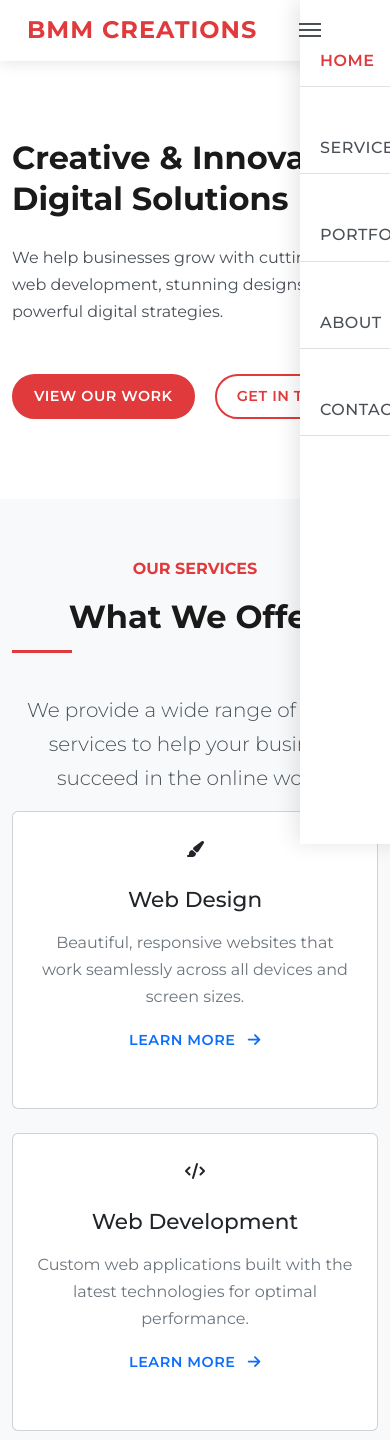
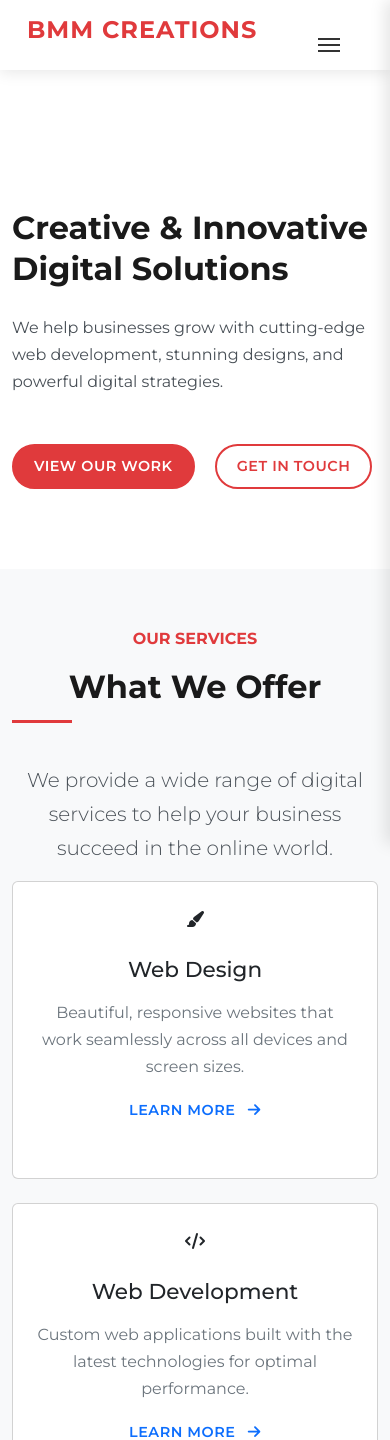
Before and after one commit to brian-brayoh/BMMCREATIONS, a PHP site: page /BMM/ in a window 390 px wide. Shown: the top 1440 px of the page. Run offline with PHP 8.4, Linux system fonts and the light colour scheme; some libraries are stand-ins or nearby versions.

Commit message:
Update project files: modified contact form, adjusted layout, fixed bugs

```diff
--- a/index.html
+++ b/index.html
@@ -31,25 +31,25 @@
     </div>
 
     <!-- Header -->
-    <header id="header">
+    <header id="header" class="fixed-top">
         <div class="container">
-            <div class="header-container">
+            <div class="header-container d-flex justify-content-between align-items-center">
                 <a href="index.html" class="logo">BMM Creations</a>
 
                 <!-- Mobile Menu Toggle -->
-                <div class="hamburger d-md-none">
+                <button class="hamburger d-lg-none" aria-label="Toggle navigation" aria-expanded="false">
                     <span></span>
                     <span></span>
                     <span></span>
-                </div>
+                </button>
 
-                <!-- Navigation -->
+                <!-- Main Navigation -->
                 <nav class="main-nav">
                     <ul class="nav-menu">
                         <li class="nav-item"><a href="#home" class="nav-link active">Home</a></li>
                         <li class="nav-item"><a href="#services" class="nav-link">Services</a></li>
                         <li class="nav-item"><a href="#portfolio" class="nav-link">Portfolio</a></li>
-                        <li class="nav-item"><a href="#services" class="nav-link">About</a></li>
+                        <li class="nav-item"><a href="#about" class="nav-link">About</a></li>
                         <li class="nav-item"><a href="#contact" class="nav-link">Contact</a></li>
                     </ul>
                 </nav>
--- a/styles.css
+++ b/styles.css
@@ -41,19 +41,19 @@
     position: fixed;
     top: 0;
     left: 0;
-    right: 0;
-    z-index: 1000;
-    background: var(--bg-white);
+    width: 100%;
+    z-index: 997;
+    background: rgba(255, 255, 255, 0.95);
     box-shadow: 0 2px 15px rgba(0, 0, 0, 0.1);
-    transition: all 0.3s ease-in-out;
+    transition: all 0.3s ease;
     padding: 15px 0;
+    height: 70px; /* Fixed height for header */
 }
 
 #header.header-scrolled {
     padding: 10px 0;
-    background: var(--bg-white);
+    background: #fff;
     box-shadow: 0 5px 20px rgba(0, 0, 0, 0.1);
-    backdrop-filter: blur(10px);
 }
 
 .header-container {
@@ -79,13 +79,17 @@
 }
 
 /* Navigation Menu */
+.main-nav {
+    display: flex;
+    align-items: center;
+}
+
 .nav-menu {
     display: flex;
+    align-items: center;
     list-style: none;
     margin: 0;
     padding: 0;
-    align-items: center;
-    gap: 15px;
 }
 
 .nav-item {
@@ -141,31 +145,79 @@
 
 /* Mobile responsiveness */
 @media (max-width: 991.98px) {
+    .hamburger {
+        display: block;
+        position: absolute;
+        right: 15px;
+        top: 15px;
+        z-index: 1001;
+    }
+
+    .main-nav {
+        position: fixed;
+        top: 0;
+        right: -280px; /* Start off-screen */
+        width: 280px;
+        height: 100vh;
+        background: #fff;
+        box-shadow: -5px 0 15px rgba(0, 0, 0, 0.1);
+        transition: right 0.3s ease;
+        z-index: 1000;
+        padding: 80px 0 30px;
+        margin: 0;
+        overflow-y: auto;
+    }
+
+    .main-nav.active {
+        right: 0;
+    }
+
     .nav-menu {
         flex-direction: column;
-        align-items: flex-start;
-        padding: 20px 0;
         width: 100%;
-        gap: 5px;
+        height: 100%;
+        padding: 0 30px;
+        overflow-y: auto;
     }
 
     .nav-item {
         width: 100%;
+        margin: 0;
+        border-bottom: 1px solid #eee;
     }
 
     .nav-link {
-        padding: 12px 20px;
-        width: 100%;
-        border-radius: 0;
         display: block;
+        padding: 15px 0;
+        font-size: 16px;
     }
 
-    .nav-link::before {
-        display: none;
+    /* Overlay when mobile menu is open */
+    .mobile-nav-active::before {
+        content: '';
+        position: fixed;
+        top: 0;
+        left: 0;
+        width: 100%;
+        height: 100%;
+        background: rgba(0, 0, 0, 0.5);
+        z-index: 999;
+        opacity: 1;
+        visibility: visible;
+        transition: all 0.3s ease;
     }
 
-    .nav-link:hover {
-        background-color: rgba(224, 58, 60, 0.05);
+    /* Prevent body scroll when menu is open */
+    body.mobile-nav-active {
+        overflow: hidden;
+        position: fixed;
+        width: 100%;
+        height: 100%;
+    }
+
+    /* Add padding to the top of the body to account for fixed header */
+    body {
+        padding-top: 70px;
     }
 }
 
@@ -198,19 +250,22 @@
     cursor: pointer;
     padding: 10px;
     z-index: 1001;
+    background: none;
+    border: none;
+    position: relative;
 }
 
 .hamburger span {
     display: block;
     width: 25px;
-    height: 3px;
-    background: var(--text);
+    height: 2px;
+    background: #333;
     margin: 5px 0;
-    transition: all 0.3s ease;
+    transition: all 0.3s ease-in-out;
 }
 
 .hamburger.active span:nth-child(1) {
-    transform: rotate(45deg) translate(5px, 5px);
+    transform: translateY(7px) rotate(45deg);
 }
 
 .hamburger.active span:nth-child(2) {
@@ -218,7 +273,7 @@
 }
 
 .hamburger.active span:nth-child(3) {
-    transform: rotate(-45deg) translate(7px, -6px);
+    transform: translateY(-7px) rotate(-45deg);
 }
 
 /* Mobile Navigation */
@@ -227,43 +282,65 @@
         display: block;
     }
 
-    .nav-menu {
+    .main-nav {
         position: fixed;
         top: 0;
-        right: -300px;
+        right: -280px;
         width: 280px;
         height: 100vh;
         background: var(--bg-white);
         flex-direction: column;
         justify-content: flex-start;
-        padding: 80px 30px 30px;
-        box-shadow: -5px 0 20px rgba(0, 0, 0, 0.1);
+        padding: 80px 20px 20px;
+        box-shadow: -5px 0 15px rgba(0, 0, 0, 0.1);
         transition: all 0.3s ease-in-out;
         z-index: 1000;
     }
 
-    .nav-menu.active {
+    .main-nav.active {
         right: 0;
     }
 
+    .nav-menu {
+        flex-direction: column;
+        width: 100%;
+        padding: 0;
+        margin: 0;
+    }
+
     .nav-item {
-        margin: 15px 0;
         width: 100%;
+        margin: 0;
+        border-bottom: 1px solid #eee;
     }
 
     .nav-link {
         display: block;
-        padding: 12px 0;
+        padding: 15px 0;
         font-size: 16px;
-        border-bottom: 1px solid var(--border);
     }
 
-    .mobile-nav-active {
-        overflow: hidden;
+    /* Overlay when mobile menu is open */
+    .mobile-nav-active::before {
+        content: '';
+        position: fixed;
+        top: 0;
+        left: 0;
+        width: 100%;
+        height: 100%;
+        background: rgba(0, 0, 0, 0.5);
+        z-index: 999;
+        opacity: 1;
+        visibility: visible;
+        transition: all 0.3s ease;
     }
 
-    .mobile-nav-active #header {
-        right: 280px;
+    /* Prevent scrolling when menu is open */
+    body.mobile-nav-active {
+        overflow: hidden;
+        position: fixed;
+        width: 100%;
+        height: 100%;
     }
 }
 
```
Also changed, not shown: main.js (+42 -11 lines).
